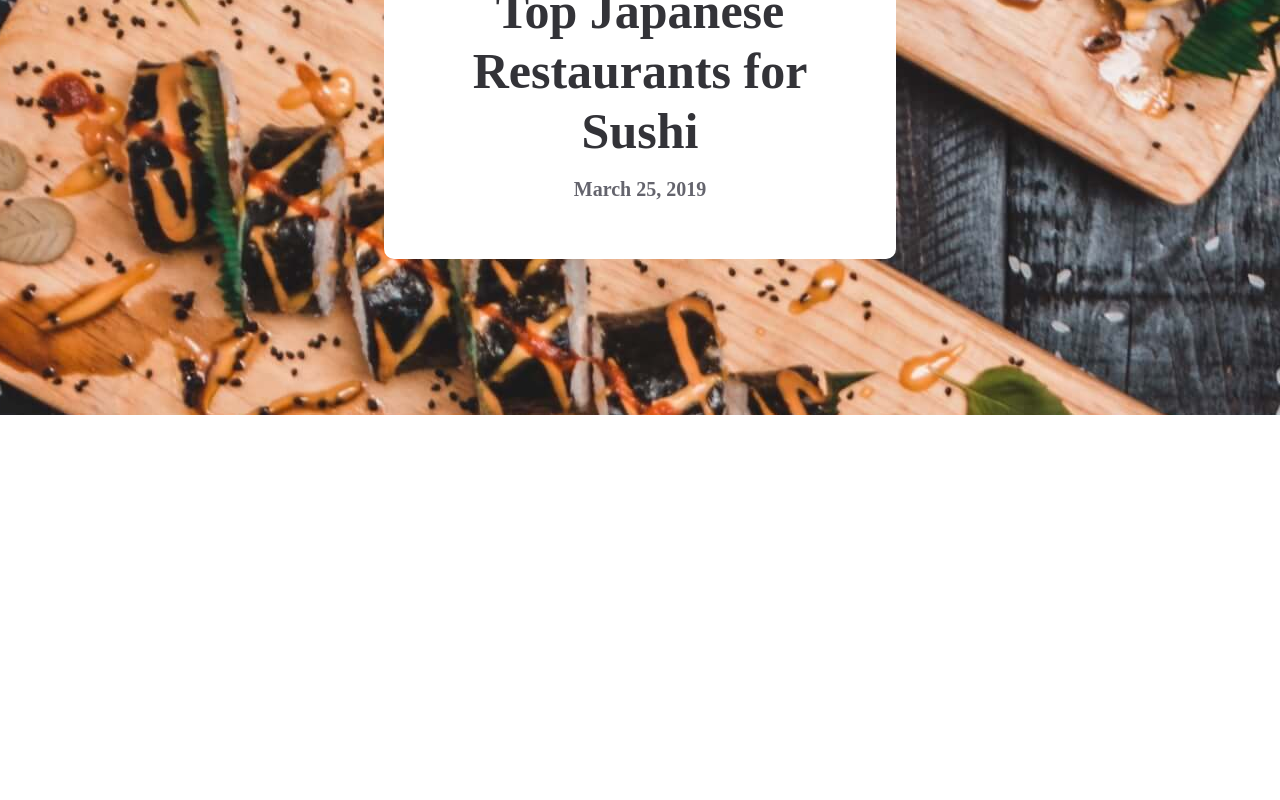
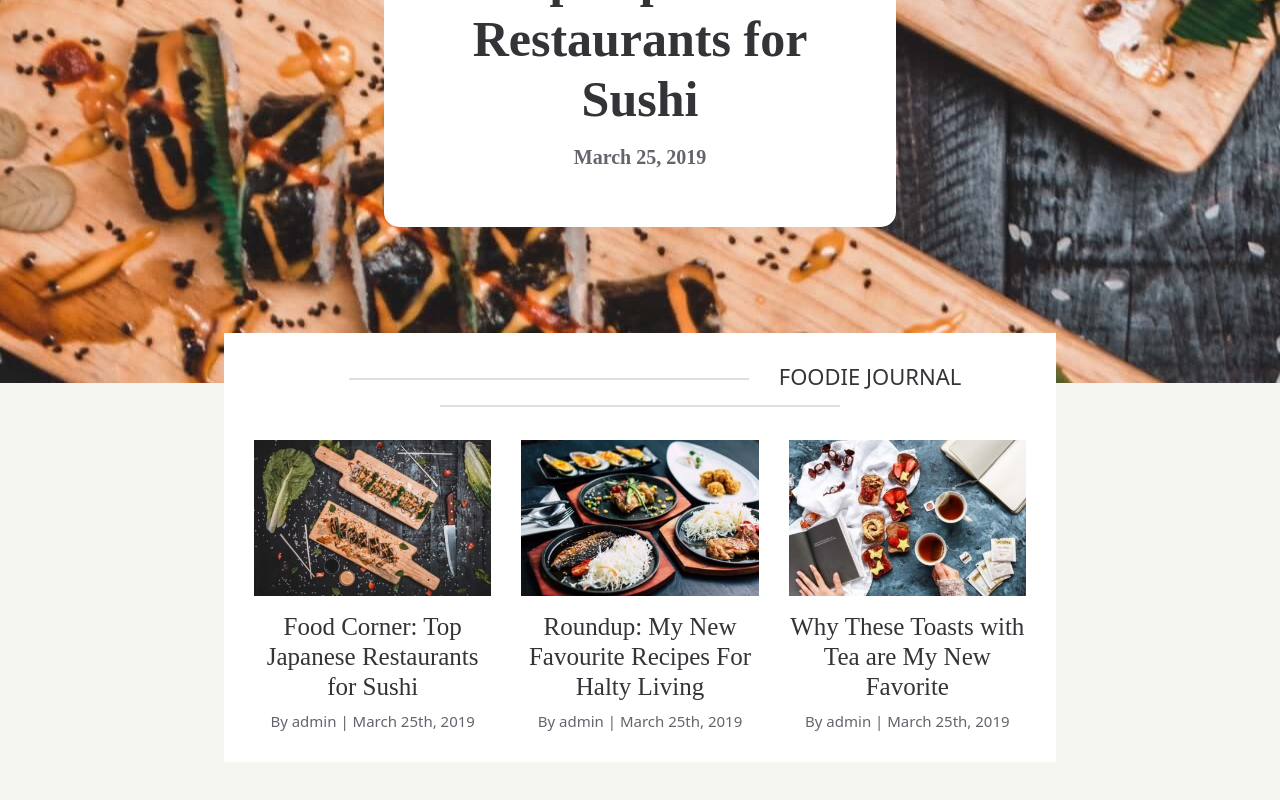
Before and after one commit to SebastianCarai/proj-html-vuejs, a Vue app: page / in a window 1280 px wide. Shown: the part 602-1402 px from the top of the page. Before the commit the page ends 1017 px from the top, so only its background shows below. Built offline with nearby package versions, Linux system fonts and the light colour scheme.

Commit message:
foodie journal & jumbo adjustments

```diff
--- a/src/App.vue
+++ b/src/App.vue
@@ -2,19 +2,23 @@
   <div id="app">
     <Header />
     <Jumbotron />
+    <Main />
   </div>
 </template>
 
 <script>
 import Header from './components/Header.vue';
 import Jumbotron from './components/Jumbotron.vue';
+import Main from './components/Main.vue';
+
 
 
 export default {
   name: "App",
   components: {
     Header,
-    Jumbotron
+    Jumbotron,
+    Main
   },
 };
 </script>
--- /dev/null
+++ b/src/components/FoodCard.vue
@@ -0,0 +1,30 @@
+<template>
+    <div class="food_card">
+        <img :src="require(`../assets/img/${foodieArray.imgPath}`)" alt="">
+        <h3 class="font_tnr card_title mt-3 mb-2"> {{ foodieArray.cardText }} </h3>
+        <div class="card_subtitle">By admin | March 25th, 2019</div>
+    </div>
+</template>
+
+<script>
+export default {
+    name: 'FoodCard',
+    props:{
+        foodieArray: Object
+    }
+}
+</script>
+
+<style lang="scss" scoped>
+@import '../style/general.scss';
+@import '../style/variables.scss';
+
+.food_card{
+    background-color: white;
+    width: 100%;
+    text-align: center;
+    img{
+        width: 100%;
+    }
+}
+</style>
--- /dev/null
+++ b/src/components/FoodieJournal.vue
@@ -0,0 +1,75 @@
+<template>
+    <div class="container_65 foodie_journal">
+        <h3 class="section_title mb-4">FOODIE JOURNAL</h3>
+        <div class="d-flex justify-content-between">
+            <div class="card_container" v-for="(singleInfo, index) in foodieJournalArray" :key="index">
+                <FoodCard :foodieArray="singleInfo" />
+            </div>
+        </div>
+    </div>
+</template>
+
+<script>
+import FoodCard from './FoodCard.vue'
+
+export default {
+    name: 'FoodieJournal',
+    components:{
+        FoodCard
+    },
+    data: function(){
+        return{
+            foodieJournalArray:[
+                {
+                    imgPath: 'single-post-img3-400x263.jpg',
+                    cardText: 'Food Corner: Top Japanese Restaurants for Sushi'
+                },
+                {
+                    imgPath: 'fi-roundup-400x263.jpg',
+                    cardText: 'Roundup: My New Favourite Recipes For Halty Living'
+                },
+                {
+                    imgPath: 'fi-toasts-400x263.jpg',
+                    cardText: 'Why These Toasts with Tea are My New Favorite'
+                }
+            ]
+        }
+    }
+}
+</script>
+
+<style lang="scss" scoped>
+@import '../style/general.scss';
+@import '../style/variables.scss';
+
+.foodie_journal{
+    background-color: white;
+    padding: 30px;
+    position: relative;
+    top: -50px;
+    .section_title{
+        &::before{
+            display: inline-block;
+            content: '';
+            width: 400px;
+            height: 2px;
+            margin: 0 30px;
+            vertical-align: middle;
+            background-color: #e0dede;
+        }
+        &::after{
+            display: inline-block;
+            content: '';
+            width: 400px;
+            height: 2px;
+            margin: 0 30px;
+            vertical-align: middle;
+            background-color: #e0dede;
+        }
+    }
+    .card_container{
+        width: calc((100% / 3) - 20px);
+    }
+
+}
+</style>
--- a/src/components/Header.vue
+++ b/src/components/Header.vue
@@ -29,7 +29,7 @@
             <div class="d-flex justify-content-center align-items-center mt-5">
                 <div>
                     <img src="../assets/img/avada-food-logo.png" alt="">
-                    <ul class="header_menu mt-5 mb-3">
+                    <ul class="header_menu my-3">
                         <li v-for="(li, index) in headerUl" :key="index" class="mx-4 main_text_color" :class="{active: li.isActive}"> <a href="#">{{li.text}}</a> </li>
                         <li class="mx-4 main_text_color"><i class="fas fa-search"></i></li>
                     </ul>
--- a/src/components/Jumbotron.vue
+++ b/src/components/Jumbotron.vue
@@ -2,8 +2,8 @@
     <div class="jumbotron central_align">
         <div class="jumbo_content">
             <div class="orange_btn"> TODAY'S PICK </div>
-            <h1 class="jumbo_text font_tnw"> Food Corner: Top Japanese Restaurants for Sushi </h1>
-            <h3 class="mt-3 font_tnw">March 25, 2019</h3>
+            <h1 class="jumbo_text font_tnr"> Food Corner: Top Japanese Restaurants for Sushi </h1>
+            <h3 class="mt-3 font_tnr">March 25, 2019</h3>
         </div>
     </div>
 </template>
@@ -30,7 +30,7 @@ export default {
         position: relative;
         background-color: white;
         padding: 50px 70px;
-        border-radius: 10px;
+        border-radius: 15px;
         text-align: center;
         color: $main_text_color;
         width: 40%;
--- /dev/null
+++ b/src/components/Main.vue
@@ -0,0 +1,29 @@
+<template>
+    <main>
+        <FoodieJournal />
+    </main>
+</template>
+
+<script>
+import FoodieJournal from './FoodieJournal.vue';
+
+export default {
+    name: 'Main',
+    components: {
+        FoodieJournal
+    },
+    data: function(){
+        return{
+        }
+    }
+}
+</script>
+
+<style lang="scss" scoped>
+@import '../style/general.scss';
+@import '../style/variables.scss';
+
+main{
+    background-color: #f5f5f1;
+}
+</style>
--- a/src/style/general.scss
+++ b/src/style/general.scss
@@ -27,11 +27,17 @@ a{
 .font_xs{
     font-size: 12px;
 }
-.font_tnw{
+.font_tnr{
     font-family: 'Times New Roman', Times, serif;
 }
 .main_text_color{
     color: $main_text_color;
+}
+.section_title{
+    color: $main_text_color;
+    font-size: 22px;
+    text-transform: uppercase;
+    text-align: center;
 }
 
 // GRAPHICS
@@ -41,3 +47,13 @@ a{
     padding: 10px 25px;
     color: white;
 }
+
+//CARDS
+.card_title{
+    font-size: 25px;
+    color: $main_text_color;
+}
+.card_subtitle{
+    font-size: 15px;
+    color: lighten($main_text_color, 20%);
+}
```
